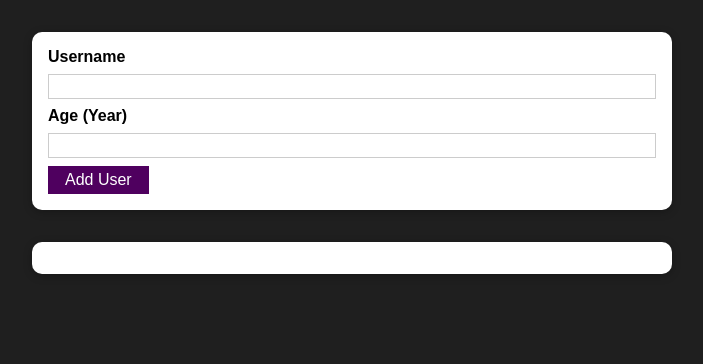
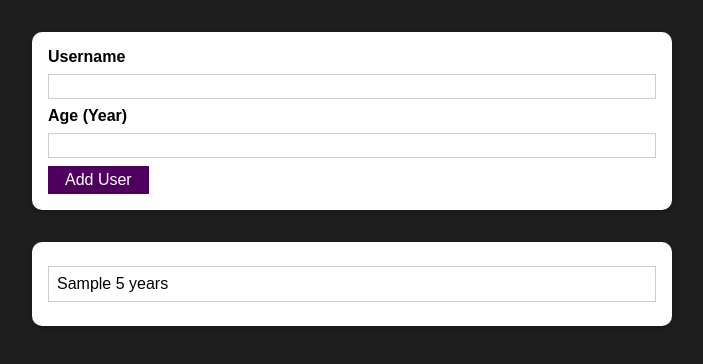
Before and after one commit to witosh/react_starting_project, a React (Create React App) app: page / in a window 1280 px wide. Both pictures are taken after typing "Sample", "5" into the empty fields and a click on the button "Add User". Shown: the top 364 px of the page, without its empty margins (288-991 px from the left). Built offline with nearby package versions, Linux system fonts and the light colour scheme.

Commit message:
Add user list state

```diff
--- a/src/App.js
+++ b/src/App.js
@@ -1,12 +1,23 @@
-import React from "react";
+import React, { useState } from "react";
 import AddUser from "./Users/AddUser";
 import UsersList from "./Users/UsersList";
 
 function App() {
+  const [userList, setUserList] = useState([]);
+
+  const addUserHandler = (uName, uAge) => {
+    setUserList((prev) => {
+      return [
+        ...prev,
+        { name: uName, age: uAge, id: Math.random().toString() },
+      ];
+    });
+  };
+
   return (
     <div>
-      <AddUser />
-      <UsersList users={[]} />
+      <AddUser onAddUser={addUserHandler} />
+      <UsersList users={userList} />
     </div>
   );
 }
--- a/src/Users/AddUser.js
+++ b/src/Users/AddUser.js
@@ -3,7 +3,7 @@
 import Card from "../UI/Card";
 import classes from "./AddUser.module.css";
 
-const AddUser = () => {
+const AddUser = (props) => {
   const [enteredUsername, setEnteredUsername] = useState("");
   const [enteredAge, setEnteredAge] = useState("");
 
@@ -17,7 +17,7 @@
     if (+enteredAge < 0) {
       return;
     }
-
+    props.onAddUser(enteredUsername, enteredAge);
     setEnteredUsername("");
     setEnteredAge("");
   };
--- a/src/Users/UsersList.js
+++ b/src/Users/UsersList.js
@@ -6,7 +6,7 @@
     <Card className={classes.users}>
       <ul>
         {props.users.map((user) => (
-          <li>
+          <li key={user.id}>
             {user.name} {user.age} years
           </li>
         ))}
```
